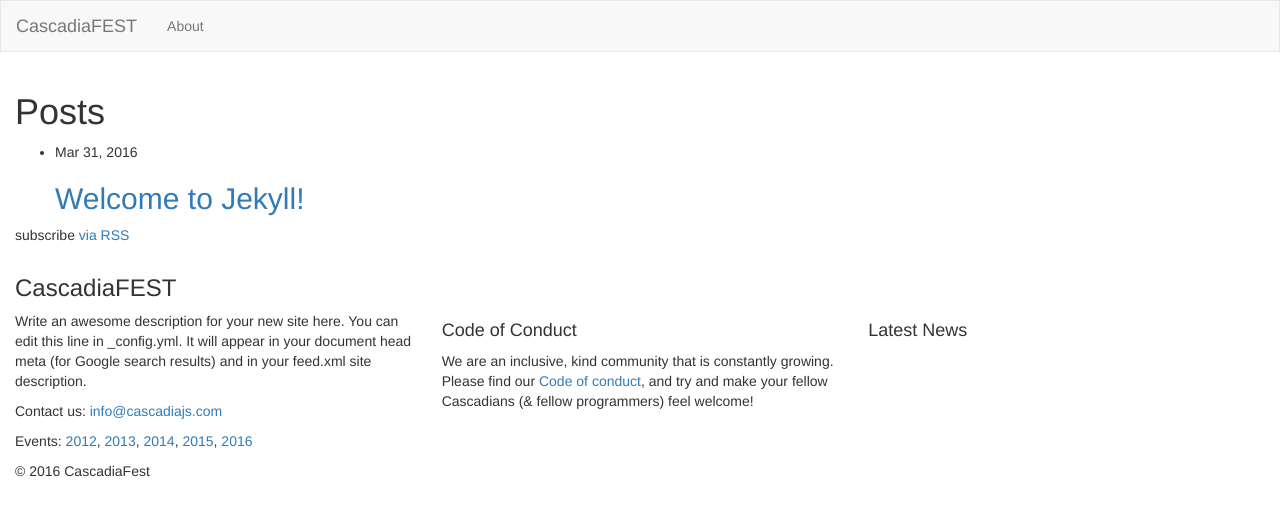
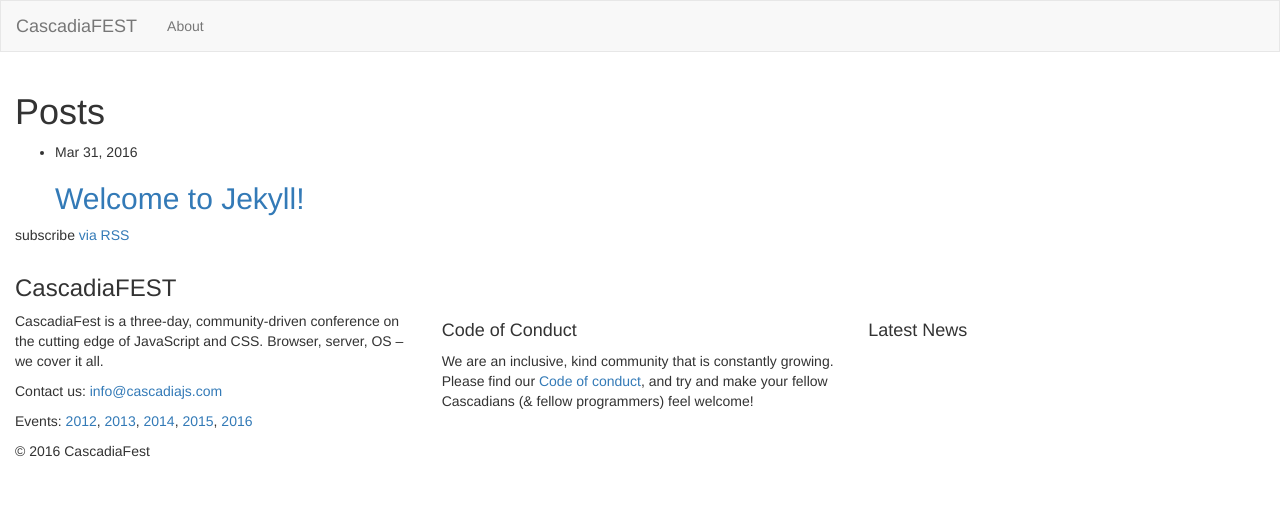
Before and after one commit to cascadiajs/news.cascadiafest.org, a Jekyll site: the page built from index.html, in a window 1280 px wide. Shown: the top 516 px of the page. Built offline with Jekyll 4.4.1, drawn with Linux system fonts in a browser that asks for light colours.

Commit message:
Config updates

```diff
--- a/_config.yml
+++ b/_config.yml
@@ -9,13 +9,12 @@
 title: CascadiaFEST
 email: info@cascadiajs.com
 description: > # this means to ignore newlines until "baseurl:"
-  Write an awesome description for your new site here. You can edit this
-  line in _config.yml. It will appear in your document head meta (for
-  Google search results) and in your feed.xml site description.
+  CascadiaFest is a three-day, community-driven conference on the cutting
+  edge of JavaScript and CSS. Browser, server, OS – we cover it all.
 baseurl: "" # the subpath of your site, e.g. /blog
 url: "http://cascadiafest.org" # the base hostname & protocol for your site
-twitter_username: jekyllrb
-github_username:  jekyll
+twitter_username: cascadiajs
+github_username:  cascadiajs
 
 permalink: /:year/:month/:day/:title/
 
--- a/_sass/_base.scss
+++ /dev/null
@@ -1,206 +0,0 @@
-/**
- * Reset some basic elements
- */
-body, h1, h2, h3, h4, h5, h6,
-p, blockquote, pre, hr,
-dl, dd, ol, ul, figure {
-    margin: 0;
-    padding: 0;
-}
-
-
-
-/**
- * Basic styling
- */
-body {
-    font: $base-font-weight #{$base-font-size}/#{$base-line-height} $base-font-family;
-    color: $text-color;
-    background-color: $background-color;
-    -webkit-text-size-adjust: 100%;
-    -webkit-font-feature-settings: "kern" 1;
-    -moz-font-feature-settings: "kern" 1;
-    -o-font-feature-settings: "kern" 1;
-    font-feature-settings: "kern" 1;
-    font-kerning: normal;
-}
-
-
-
-/**
- * Set `margin-bottom` to maintain vertical rhythm
- */
-h1, h2, h3, h4, h5, h6,
-p, blockquote, pre,
-ul, ol, dl, figure,
-%vertical-rhythm {
-    margin-bottom: $spacing-unit / 2;
-}
-
-
-
-/**
- * Images
- */
-img {
-    max-width: 100%;
-    vertical-align: middle;
-}
-
-
-
-/**
- * Figures
- */
-figure > img {
-    display: block;
-}
-
-figcaption {
-    font-size: $small-font-size;
-}
-
-
-
-/**
- * Lists
- */
-ul, ol {
-    margin-left: $spacing-unit;
-}
-
-li {
-    > ul,
-    > ol {
-         margin-bottom: 0;
-    }
-}
-
-
-
-/**
- * Headings
- */
-h1, h2, h3, h4, h5, h6 {
-    font-weight: $base-font-weight;
-}
-
-
-
-/**
- * Links
- */
-a {
-    color: $brand-color;
-    text-decoration: none;
-
-    &:visited {
-        color: darken($brand-color, 15%);
-    }
-
-    &:hover {
-        color: $text-color;
-        text-decoration: underline;
-    }
-}
-
-
-
-/**
- * Blockquotes
- */
-blockquote {
-    color: $grey-color;
-    border-left: 4px solid $grey-color-light;
-    padding-left: $spacing-unit / 2;
-    font-size: 18px;
-    letter-spacing: -1px;
-    font-style: italic;
-
-    > :last-child {
-        margin-bottom: 0;
-    }
-}
-
-
-
-/**
- * Code formatting
- */
-pre,
-code {
-    font-size: 15px;
-    border: 1px solid $grey-color-light;
-    border-radius: 3px;
-    background-color: #eef;
-}
-
-code {
-    padding: 1px 5px;
-}
-
-pre {
-    padding: 8px 12px;
-    overflow-x: auto;
-
-    > code {
-        border: 0;
-        padding-right: 0;
-        padding-left: 0;
-    }
-}
-
-
-
-/**
- * Wrapper
- */
-.wrapper {
-    max-width: -webkit-calc(#{$content-width} - (#{$spacing-unit} * 2));
-    max-width:         calc(#{$content-width} - (#{$spacing-unit} * 2));
-    margin-right: auto;
-    margin-left: auto;
-    padding-right: $spacing-unit;
-    padding-left: $spacing-unit;
-    @extend %clearfix;
-
-    @include media-query($on-laptop) {
-        max-width: -webkit-calc(#{$content-width} - (#{$spacing-unit}));
-        max-width:         calc(#{$content-width} - (#{$spacing-unit}));
-        padding-right: $spacing-unit / 2;
-        padding-left: $spacing-unit / 2;
-    }
-}
-
-
-
-/**
- * Clearfix
- */
-%clearfix {
-
-    &:after {
-        content: "";
-        display: table;
-        clear: both;
-    }
-}
-
-
-
-/**
- * Icons
- */
-.icon {
-
-    > svg {
-        display: inline-block;
-        width: 16px;
-        height: 16px;
-        vertical-align: middle;
-
-        path {
-            fill: $grey-color;
-        }
-    }
-}
--- a/_sass/_layout.scss
+++ /dev/null
@@ -1,242 +0,0 @@
-/**
- * Site header
- */
-.site-header {
-    border-top: 5px solid $grey-color-dark;
-    border-bottom: 1px solid $grey-color-light;
-    min-height: 56px;
-
-    // Positioning context for the mobile navigation icon
-    position: relative;
-}
-
-.site-title {
-    font-size: 26px;
-    font-weight: 300;
-    line-height: 56px;
-    letter-spacing: -1px;
-    margin-bottom: 0;
-    float: left;
-
-    &,
-    &:visited {
-        color: $grey-color-dark;
-    }
-}
-
-.site-nav {
-    float: right;
-    line-height: 56px;
-
-    .menu-icon {
-        display: none;
-    }
-
-    .page-link {
-        color: $text-color;
-        line-height: $base-line-height;
-
-        // Gaps between nav items, but not on the last one
-        &:not(:last-child) {
-            margin-right: 20px;
-        }
-    }
-
-    @include media-query($on-palm) {
-        position: absolute;
-        top: 9px;
-        right: $spacing-unit / 2;
-        background-color: $background-color;
-        border: 1px solid $grey-color-light;
-        border-radius: 5px;
-        text-align: right;
-
-        .menu-icon {
-            display: block;
-            float: right;
-            width: 36px;
-            height: 26px;
-            line-height: 0;
-            padding-top: 10px;
-            text-align: center;
-
-            > svg {
-                width: 18px;
-                height: 15px;
-
-                path {
-                    fill: $grey-color-dark;
-                }
-            }
-        }
-
-        .trigger {
-            clear: both;
-            display: none;
-        }
-
-        &:hover .trigger {
-            display: block;
-            padding-bottom: 5px;
-        }
-
-        .page-link {
-            display: block;
-            padding: 5px 10px;
-
-            &:not(:last-child) {
-                margin-right: 0;
-            }
-            margin-left: 20px;
-        }
-    }
-}
-
-
-
-/**
- * Site footer
- */
-.site-footer {
-    border-top: 1px solid $grey-color-light;
-    padding: $spacing-unit 0;
-}
-
-.footer-heading {
-    font-size: 18px;
-    margin-bottom: $spacing-unit / 2;
-}
-
-.contact-list,
-.social-media-list {
-    list-style: none;
-    margin-left: 0;
-}
-
-.footer-col-wrapper {
-    font-size: 15px;
-    color: $grey-color;
-    margin-left: -$spacing-unit / 2;
-    @extend %clearfix;
-}
-
-.footer-col {
-    float: left;
-    margin-bottom: $spacing-unit / 2;
-    padding-left: $spacing-unit / 2;
-}
-
-.footer-col-1 {
-    width: -webkit-calc(35% - (#{$spacing-unit} / 2));
-    width:         calc(35% - (#{$spacing-unit} / 2));
-}
-
-.footer-col-2 {
-    width: -webkit-calc(20% - (#{$spacing-unit} / 2));
-    width:         calc(20% - (#{$spacing-unit} / 2));
-}
-
-.footer-col-3 {
-    width: -webkit-calc(45% - (#{$spacing-unit} / 2));
-    width:         calc(45% - (#{$spacing-unit} / 2));
-}
-
-@include media-query($on-laptop) {
-    .footer-col-1,
-    .footer-col-2 {
-        width: -webkit-calc(50% - (#{$spacing-unit} / 2));
-        width:         calc(50% - (#{$spacing-unit} / 2));
-    }
-
-    .footer-col-3 {
-        width: -webkit-calc(100% - (#{$spacing-unit} / 2));
-        width:         calc(100% - (#{$spacing-unit} / 2));
-    }
-}
-
-@include media-query($on-palm) {
-    .footer-col {
-        float: none;
-        width: -webkit-calc(100% - (#{$spacing-unit} / 2));
-        width:         calc(100% - (#{$spacing-unit} / 2));
-    }
-}
-
-
-
-/**
- * Page content
- */
-.page-content {
-    padding: $spacing-unit 0;
-}
-
-.page-heading {
-    font-size: 20px;
-}
-
-.post-list {
-    margin-left: 0;
-    list-style: none;
-
-    > li {
-        margin-bottom: $spacing-unit;
-    }
-}
-
-.post-meta {
-    font-size: $small-font-size;
-    color: $grey-color;
-}
-
-.post-link {
-    display: block;
-    font-size: 24px;
-}
-
-
-
-/**
- * Posts
- */
-.post-header {
-    margin-bottom: $spacing-unit;
-}
-
-.post-title {
-    font-size: 42px;
-    letter-spacing: -1px;
-    line-height: 1;
-
-    @include media-query($on-laptop) {
-        font-size: 36px;
-    }
-}
-
-.post-content {
-    margin-bottom: $spacing-unit;
-
-    h2 {
-        font-size: 32px;
-
-        @include media-query($on-laptop) {
-            font-size: 28px;
-        }
-    }
-
-    h3 {
-        font-size: 26px;
-
-        @include media-query($on-laptop) {
-            font-size: 22px;
-        }
-    }
-
-    h4 {
-        font-size: 20px;
-
-        @include media-query($on-laptop) {
-            font-size: 18px;
-        }
-    }
-}
--- a/css/style.scss
+++ b/css/style.scss
@@ -1,5 +1,5 @@
 ---
-#
+# Main stylesheet
 ---
 
 @charset "utf-8";
```
